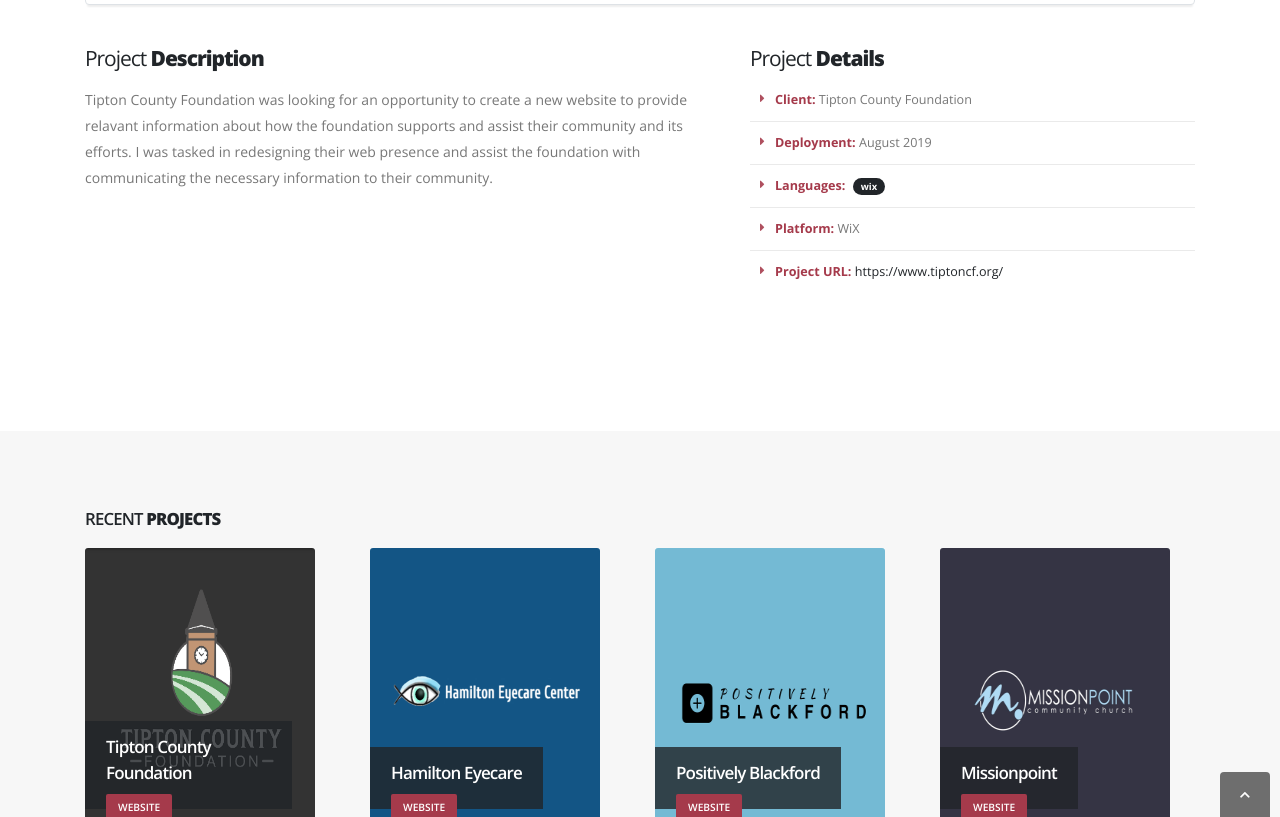
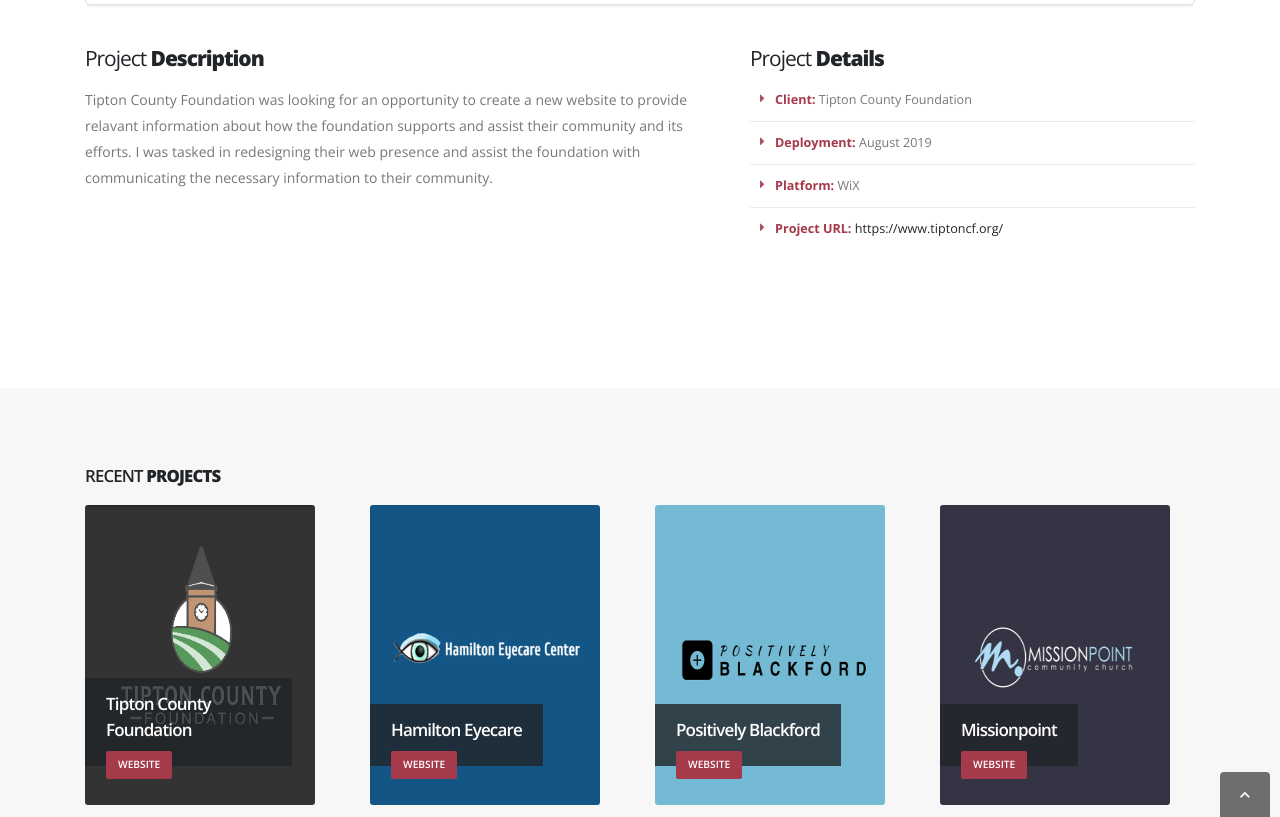
Before and after one commit to dcartwright07/dc-portfolio, a Jekyll site: the page built from _projects/tipton-county-foundation.md, in a window 1280 px wide and 900 px high, scrolled down 774 px, cut to the strip 83-900 px from the top of the window. Built offline with Jekyll 4.4.1, drawn with Linux system fonts in a browser that asks for light colours.

Commit message:
Hide languages if none exist

```diff
--- a/_layouts/project.html
+++ b/_layouts/project.html
@@ -59,6 +59,7 @@
             <strong class="text-color-primary">Deployment:</strong>
             {{ page.date | date: "%B %Y" }}
           </li>
+          {% if page.languages %}
           <li>
             <i class="fas fa-caret-right left-10"></i>
             <strong class="text-color-primary">Languages:</strong>
@@ -68,6 +69,7 @@
             </span>
             {% endfor %}
           </li>
+          {% endif %}
           <li>
             <i class="fas fa-caret-right left-10"></i>
             <strong class="text-color-primary">Platform:</strong>
--- a/_projects/tipton-county-foundation.md
+++ b/_projects/tipton-county-foundation.md
@@ -5,7 +5,7 @@
 client: Tipton County Foundation
 date: August 2019
 project_type: website
-languages: [wix]
+languages:
 platform: WiX
 project_url: https://www.tiptoncf.org/
 featured_image: /assets/img/projects/tipton-county-in.png
```
